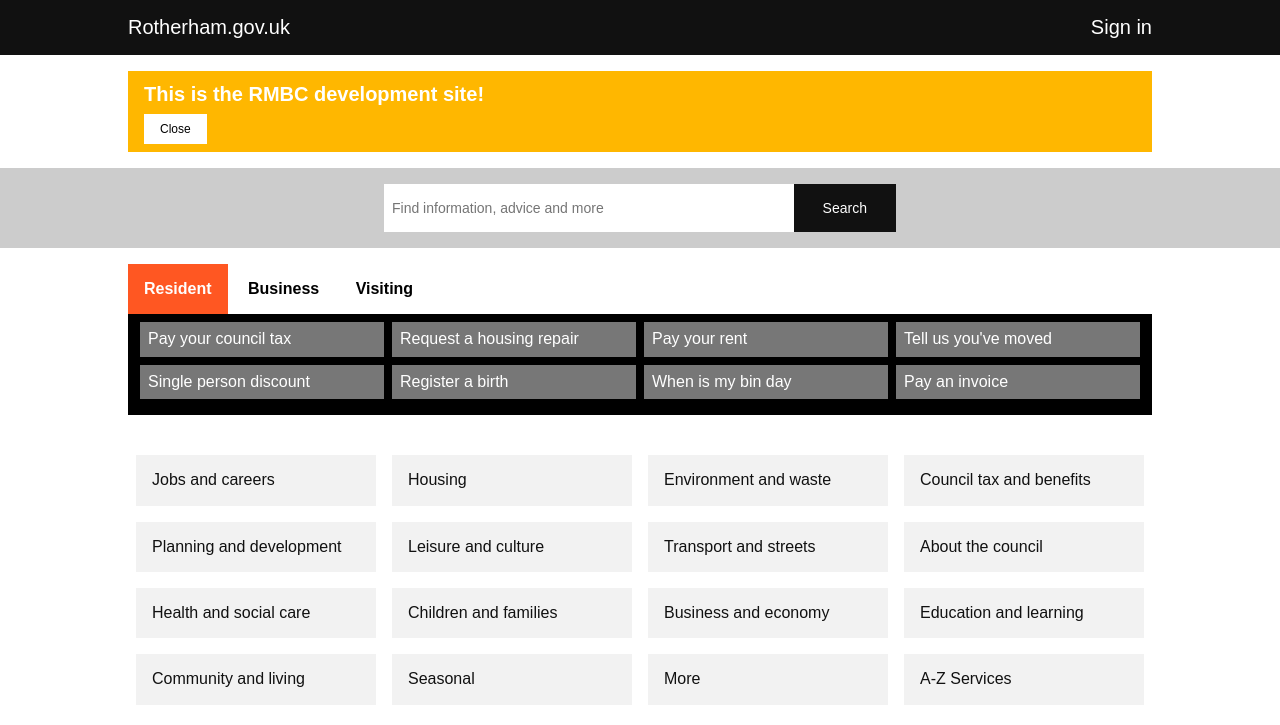
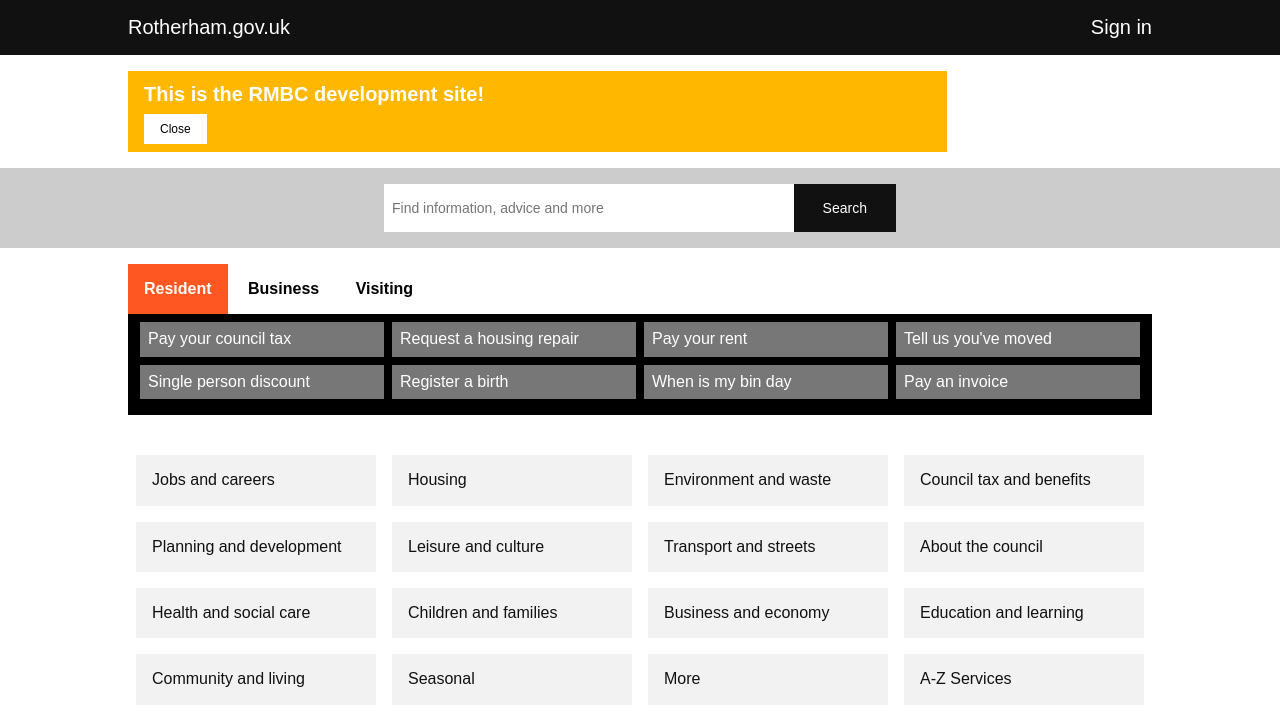
Before and after one commit to jnkly/rmbc-dev, a Jekyll site: the page built from index.md, in a window 1280 px wide. Shown: the top 725 px of the page. Built offline with Jekyll 4.4.1, drawn with Linux system fonts in a browser that asks for light colours; grey boxes are pictures that could not be loaded.

Commit message:
Update alert.html

```diff
--- a/_includes/alert.html
+++ b/_includes/alert.html
@@ -1,3 +1,7 @@
-  <div class="w-80 center mv3 ph3 pt1 pb2 bg-gold">
-    <p class="f4 b white mb2 mt2">This is the RMBC development site!</p><button class="dib ph3 pv2 f7 bg-white dim b--none" onclick="this.parentElement.style.display='none';" onmouseover="style.cursor='pointer';">Close</button>
-  </div>
+    <div class="cf mw8 center">
+      <div class="w-80 mv3 ph3 pt1 pb2 bg-gold">
+        <p class="f4 b white mb2 mt2">
+          This is the RMBC development site!
+        </p><button class="dib ph3 pv2 f7 bg-white dim b--none" onclick="this.parentElement.style.display='none';" onmouseover="style.cursor='pointer';">Close</button>
+      </div>
+    </div>
```
